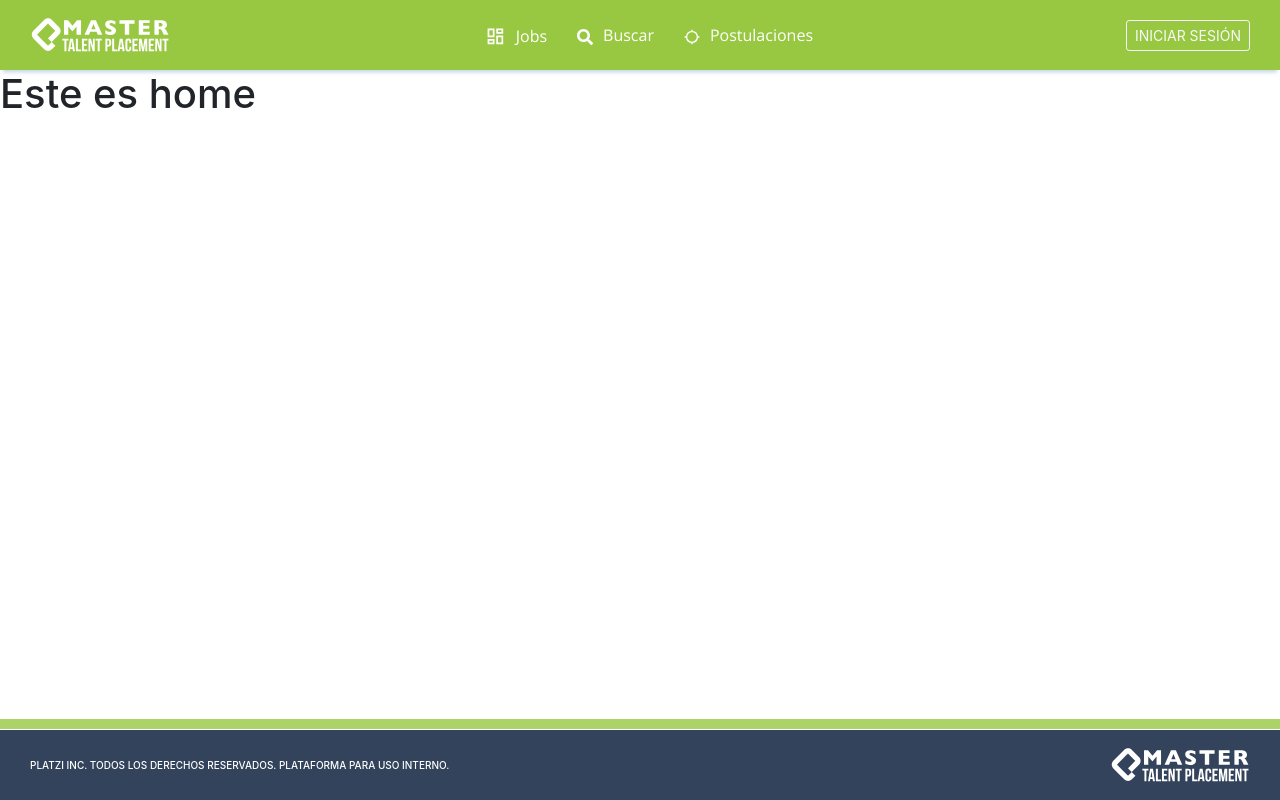
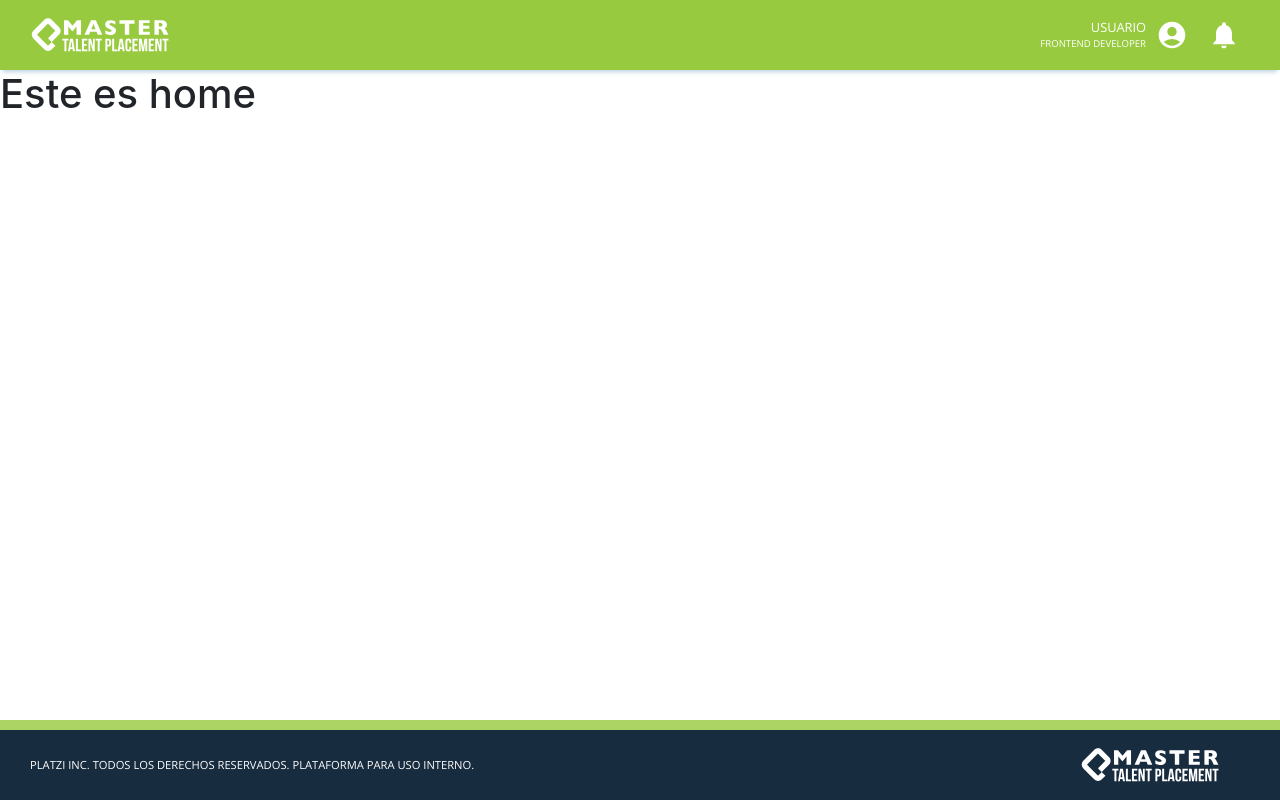
Before and after one commit to PlatziMaster-TalentPlace-App/HPM-DEVARS-FALCONMASTERS-FRONTEND, a React app: page / in a window 1280 px wide. Built offline with nearby package versions, Linux system fonts and the light colour scheme.

Commit message:
Creating of component Header

```diff
--- a/src/components/Footer/Footer.scss
+++ b/src/components/Footer/Footer.scss
@@ -3,9 +3,7 @@
 .footer {
   position: absolute;
   bottom: 0;
-  display: flex;
-  align-items: center;
-  justify-content: space-between;
+  @include displayFlex(row, space-between, center);
   padding: 0 30px;
   width: 100%;
   height: 70px;
@@ -14,13 +12,13 @@
 
   h1 {
     margin: 0;
-    font-size: 10px;
+    @include font(0.7em, $light-color, 500);
   }
 
   .header__line {
     position: absolute;
     left: 0;
-    margin-bottom: 82px;
+    margin-bottom: 80px;
     background: $secondary-color;
     width: 100%;
     height: 10px;
--- a/src/components/Header/Header.jsx
+++ b/src/components/Header/Header.jsx
@@ -2,11 +2,9 @@ import React from 'react'
 import {Link} from 'react-router-dom'
 import './Header.scss'
 import Logo from '../Logo/Logo';
-import { RiDashboardLine } from "react-icons/ri";
-import { FaSearch } from "react-icons/fa";
-import { MdLocationSearching } from "react-icons/md";
+import { MdAccountCircle, MdNotifications } from "react-icons/md";
 
-const Header = () => {
+const Header = ({ login = true }) => {
     return (
         <header className="header">
             <Link to="/">
@@ -14,28 +12,36 @@ const Header = () => {
                 <Logo />
                 </figure>
             </Link>
-            <nav className="header__nav">
-            <ul>
-                <li>
-                    <Link>
-                        <i className="header__icons__dashboard"><RiDashboardLine/></i><span>Jobs</span>
-                    </Link>
-                </li>
-                <li>
-                    <Link>
-                        <i className="header__icons__search"><FaSearch/></i><span>Buscar</span>
-                    </Link>
-                </li>
-                <li>
-                    <Link>
-                        <i className="header__icons__search"><MdLocationSearching/></i><span>Postulaciones</span>
-                    </Link>
-                </li>
-            </ul>
-            </nav>
-            <Link to="" className="btn-session">
-                <button className="btn btn-outline-light btn-sm">INICIAR SESIÓN</button>
-            </Link>
+            <div className="header__main">
+              <div >
+                {
+                  !login ?
+                  <Link to="/" className="btn-session">
+                      <button className="btn btn-outline-light btn-sm">INICIAR SESIÓN</button>
+                  </Link>
+                  :
+                  <Link to="/">
+                    <div className="header__avatar">
+                      <div className="header__avatar__user">
+                        <span className="header__avatar__user__name">USUARIO</span>
+                        <span className="header__avatar__user__career">FRONTEND DEVELOPER</span>
+                      </div>
+                      <i className="header__avatar__icons__dashboard">
+                        <MdAccountCircle />
+                      </i>
+                    </div>
+                  </Link>
+                }
+              </div>
+              {
+                login &&
+                  <Link to="/">
+                    <i className="header__avatar__icons__dashboard">
+                      <MdNotifications />
+                    </i>
+                  </Link>
+              }
+            </div>
         </header>
     )
 }
--- a/src/components/Header/Header.scss
+++ b/src/components/Header/Header.scss
@@ -2,45 +2,38 @@
 
 .header {
   background-color: $secondary-color;
+  padding-right: 30px;
   width: 100%;
   height: 70px;
   @include displayFlex(row, space-between, center);
   -webkit-box-shadow: 0px 5px 4px -3px rgba(166, 195, 216, 0.74);
   box-shadow: 0px 5px 4px -3px rgba(166, 195, 216, 0.74);
-  &__nav {
-    ul {
-      @include displayFlex;
-      margin-bottom: 0;
-      li {
-        list-style: none;
-        @include font(1em, $light-color, 500);
-        @include displayFlex;
-        a {
-          color: $light-color;
-          text-decoration: none;
-          padding-right: 30px;
-          &:hover {
-            color: $hover;
-            transition: 0.5s;
-          }
-          .header__icons {
-            &__dashboard {
-              font-size: 1.3em;
-              padding-right: 10px;
-            }
-            &__search {
-              font-size: 1em;
-              padding-right: 10px;
-            }
-          }
-        }
+  &__logo {
+    margin: 0 30px;
+    width: 140px;
+  }
+  &__main {
+    @include displayFlex(row, center, center);
+  }
+  &__avatar {
+    @include displayFlex(row, center, right);
+    &__user {
+      @include displayFlex(column, center, flex-end);
+      &__name {
+        @include font(0.8em, $light-color, 500);
+      }
+      &__career {
+        @include font(0.6em, $light-color, 500);
       }
     }
-  }
-  &__logo {
-    width: 140px;
-    margin-bottom: 0;
-    margin-left: 30px;
+    &__icons {
+      &__dashboard {
+        @include displayFlex(column, center, center);
+        padding: 0 10px;
+        font-size: 2em;
+        color: $light-color;
+      }
+    }
   }
 }
 
--- a/src/styles/global.scss
+++ b/src/styles/global.scss
@@ -1,8 +1,8 @@
 @import url("https://fonts.googleapis.com/css2?family=Open+Sans:wght@300;400;600;800&display=swap");
 
-$primary-color: #33435b;
-$secondary-color: #98c841;
-$font-color-primary: #30302f;
+$primary-color: #182c3f;
+$secondary-color: #98ca3f;
+$font-color-primary: #4c4c4c;
 $light-color: #ffffff;
 $font-primary: "Open Sans", sans-serif;
 $hover: #d4e5ae;
```
